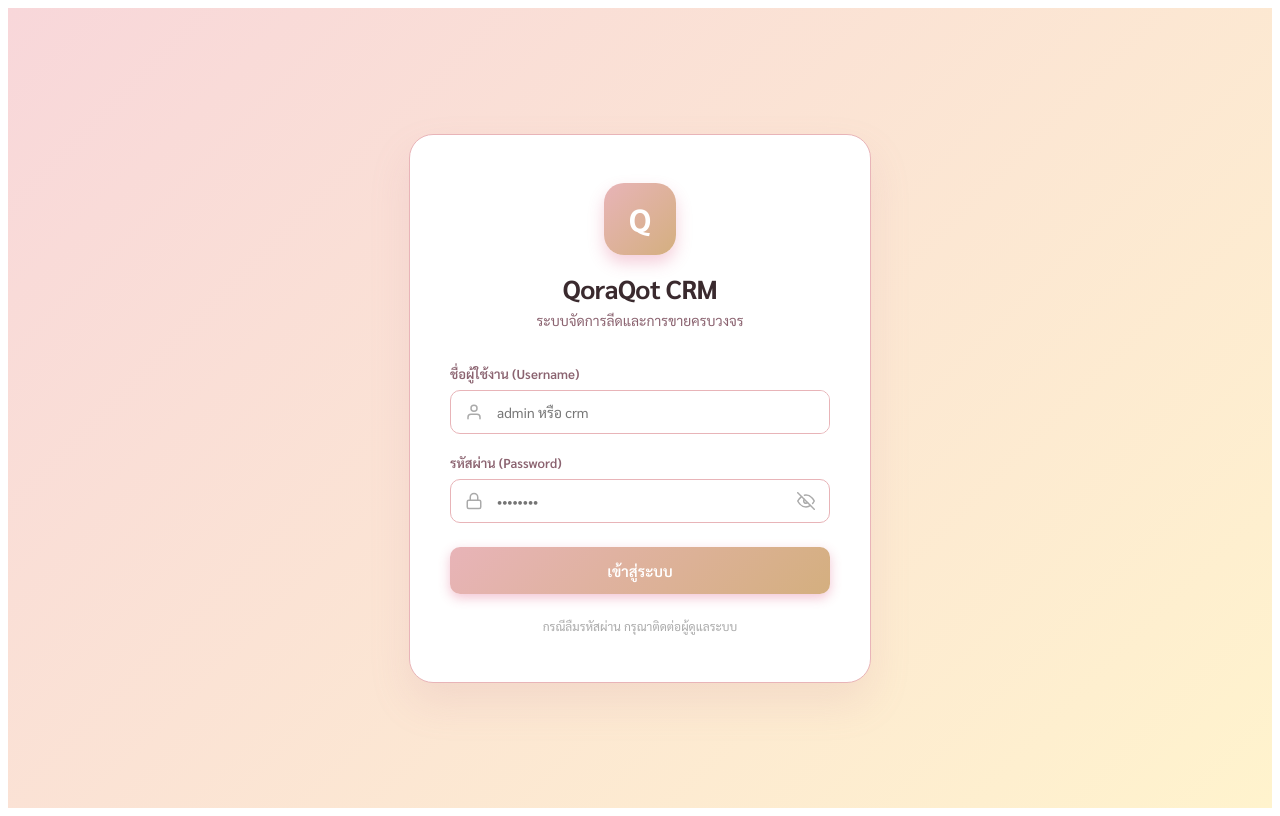
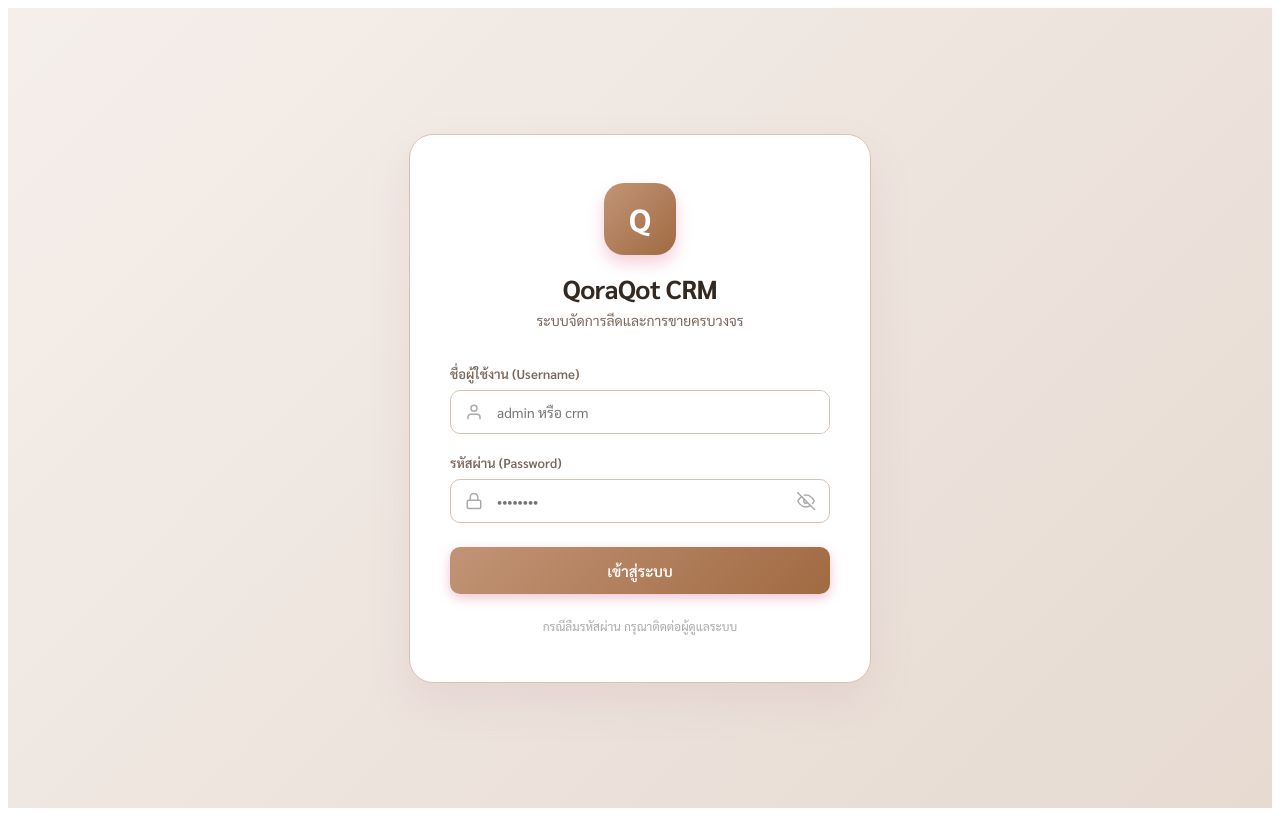
Before and after one commit to Webpark89/Sale_CRM, a React (Vite) app in the folder CEM-main/: page / in a window 1280 px wide. Built offline with nearby package versions, Linux system fonts and the light colour scheme.

Commit message:
update-theme

```diff
--- a/CEM-main/src/features/crm/constants/theme.js
+++ b/CEM-main/src/features/crm/constants/theme.js
@@ -1,19 +1,17 @@
 export const RG = {
-  primary: "#C08497",
-  gradient: "linear-gradient(135deg, #E8B4B8 0%, #D4AF7F 100%)",
-  gradientSoft: "linear-gradient(135deg, #F8D7DA 0%, #FFF3CD 100%)",
-  accent: "#C08497",
-  border: "#E8B4B8",
-  headerBg: "linear-gradient(135deg, #E8B4B8 0%, #D4AF7F 100%)",
-  rowOdd: "#FFFAF9",
-  rowEven: "#FFF5F6",
-  cardBorder: "#E8B4B8",
-  btnGradient: "linear-gradient(135deg, #E8B4B8, #D4AF7F)",
-  danger: "#e05555",
-  success: "#4caf7d",
-  warn: "#e0a020",
-  text: "#3a2a2e",
-  textMuted: "#8b6370",
-  bg: "#FFF9FA",
+  primary: "#4A3B32",
+  gradient: "linear-gradient(135deg, #C29476 0%, #A06A42 100%)",
+  gradientSoft: "linear-gradient(135deg, #F5EFEB 0%, #E6DAD1 100%)",
+  border: "#D9C3B0",
+  headerBg: "linear-gradient(135deg, #C29476 0%, #A06A42 100%)",
+  rowOdd: "#FAF7F5",
+  rowEven: "#F2EAE4",
+  cardBorder: "#D9C3B0",
+  btnGradient: "linear-gradient(135deg, #C29476, #A06A42)",
+  danger: "#C85A53",
+  success: "#6E8B74",
+  warn: "#D4A373",
+  text: "#332921",
+  textMuted: "#7A685C",
   surface: "#FFFFFF",
 };
--- a/CEM-main/src/features/crm/pages/Reports.jsx
+++ b/CEM-main/src/features/crm/pages/Reports.jsx
@@ -162,7 +162,7 @@ export default function Reports({ leads }) {
               </div>
               <table style={{ width: "100%", borderCollapse: "collapse", fontSize: 13, border: `1px solid ${RG.border}`, borderRadius: 8, overflow: "hidden" }}>
                 <thead>
-                  <tr style={{ background: "#F8E8EC", borderBottom: `1px solid ${RG.border}` }}>
+                  <tr style={{ background: RG.rowEven || "#F2EAE4", borderBottom: `1px solid ${RG.border}` }}>
                     <th style={{ padding: "12px 16px", textAlign: "left", width: "35%" }}>ชื่อบริษัท</th>
                     <th style={{ padding: "12px 16px", textAlign: "left", width: "25%" }}>ผู้ติดต่อ</th>
                     <th style={{ padding: "12px 16px", textAlign: "left", width: "20%" }}>เบอร์โทร</th>
```
